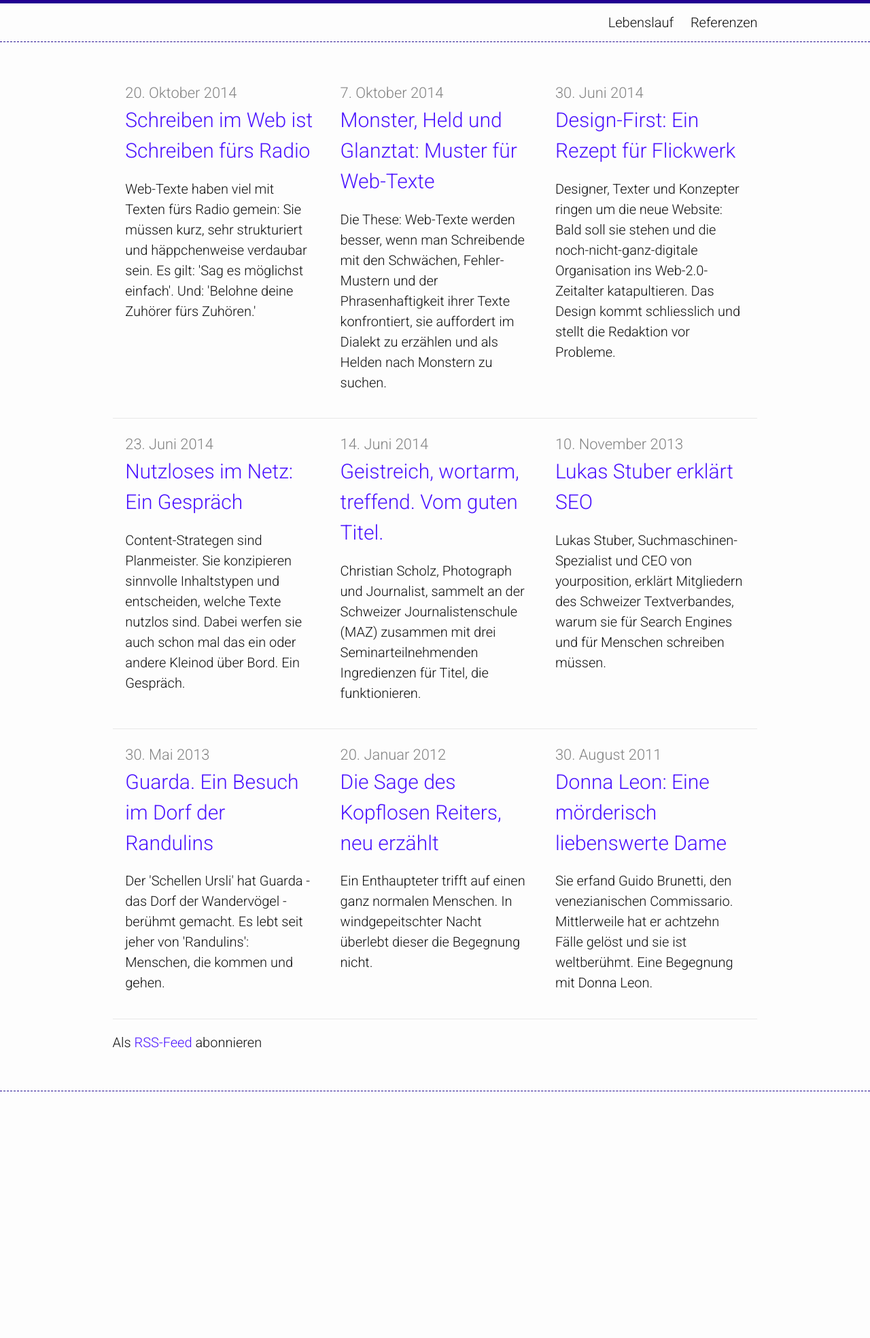
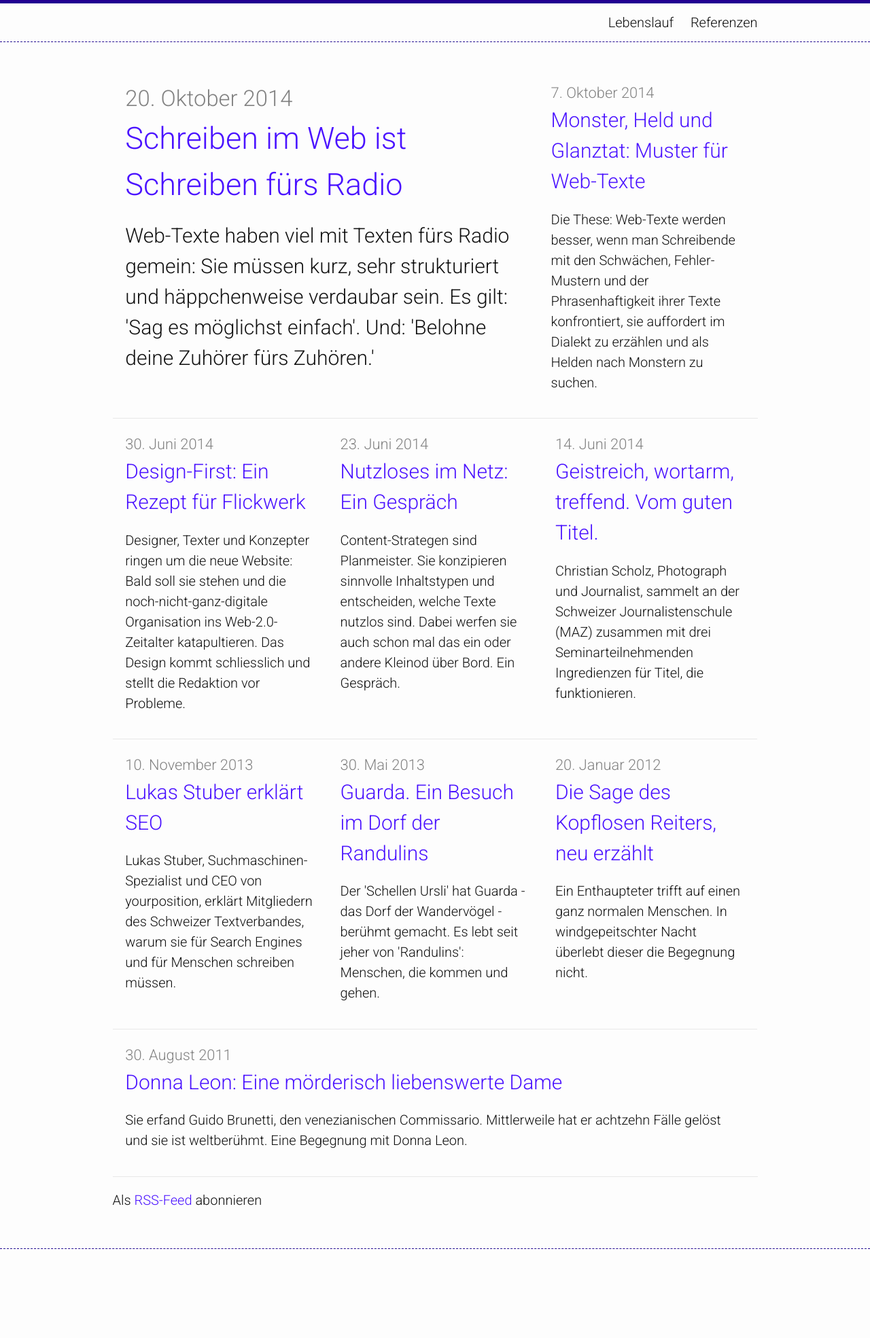
Before and after one commit to tschannes/tschannes.github.com, a Jekyll site: the page built from index.html, in a window 1280 px wide. Shown: the whole page at 68% size. Built offline with Jekyll 4.4.1, drawn with Linux system fonts in a browser that asks for light colours; before the commit the page ends 1737 px from its top, so only the background shows below that.

Commit message:
First Post enlarged on home

```diff
--- a/_sass/_custom.scss
+++ b/_sass/_custom.scss
@@ -70,10 +70,21 @@ ul{
 	padding:$spacing-unit / 2;
 }
 
+
 .post-list {
 	margin-left: 0;
 	list-style: none;
 	@include flex-container;
+}
+
+.home .post-list{
+    > :first-child{
+        min-width:66%;
+        font-size:1.5em;
+        @include media-query($on-palm){
+            font-size:1em;
+        }
+    }
 }
 
 .post-content > p, .post-content ul > li, .post-content ol > li, blockquote, #disqus_thread, .frame {
```
